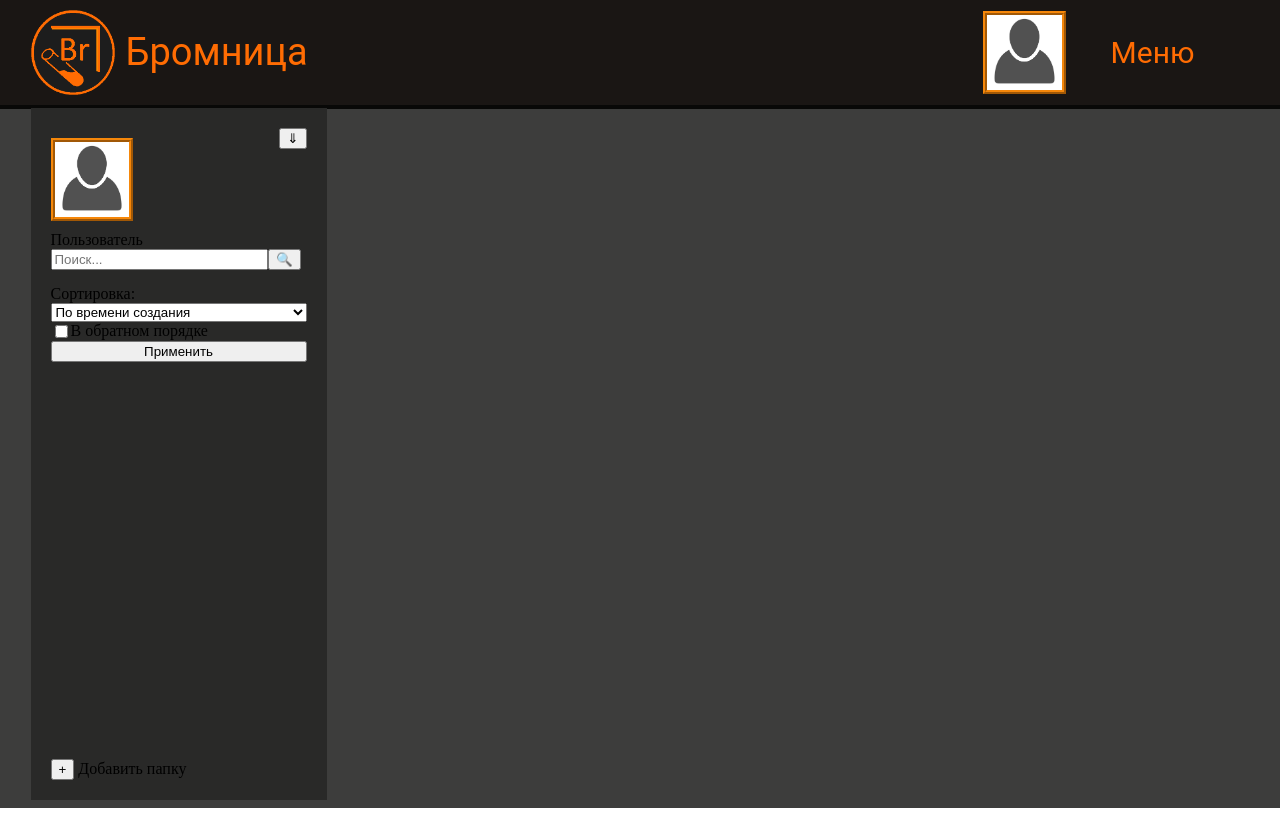
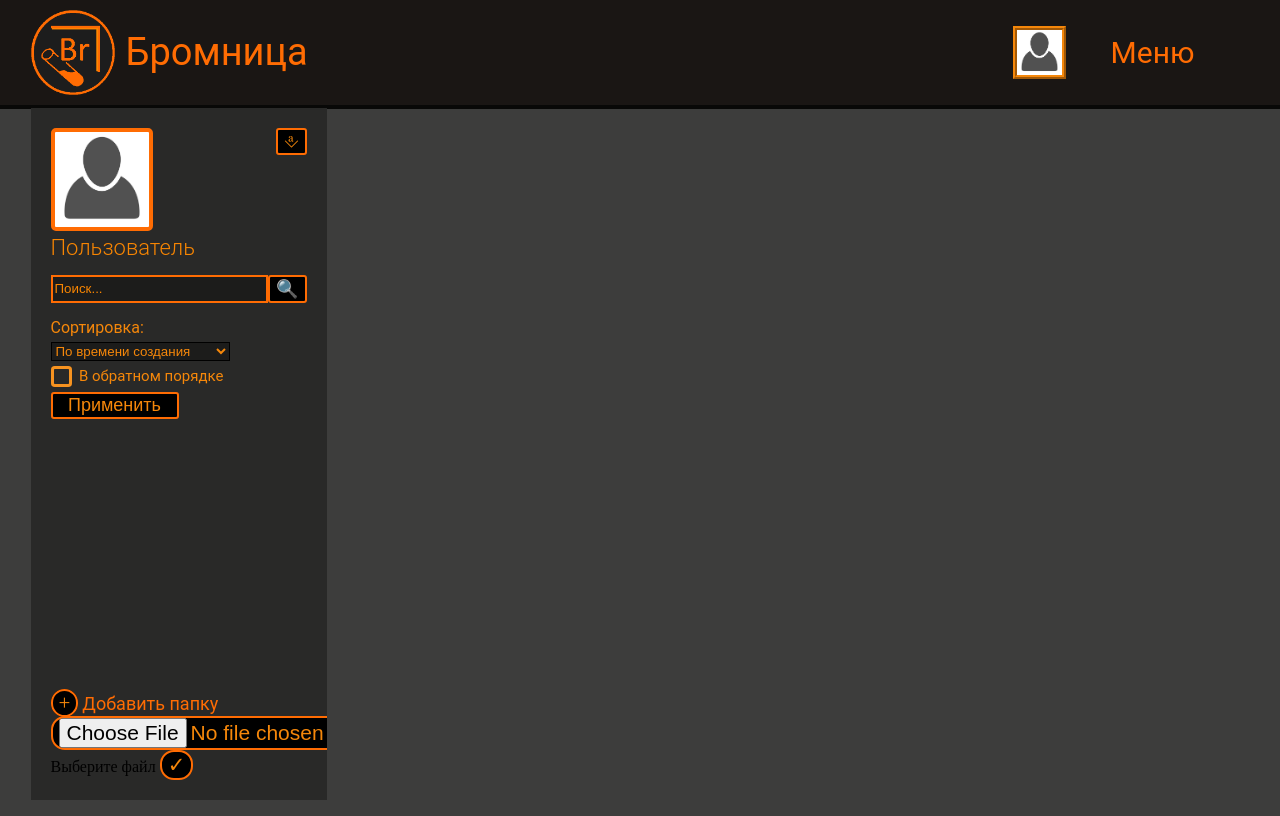
Before and after one commit to RostislavShishmarev/WEB_Bromnitsa, a Python web app: template templates/Account.html in a window 1280 px wide. Run offline with Jinja, Linux system fonts and the light colour scheme; the template is opened without the code that fills it, so the values that code supplies are empty.

Commit message:
Закончена главная страница, проработано левое меню пользов. страницы

```diff
--- a/static/css/Account.css
+++ b/static/css/Account.css
@@ -1,6 +1,7 @@
 body {
   margin-left: auto;
   margin-right: auto;
+  background-color: #3d3d3c;
 }
 
 .container {
@@ -10,6 +11,10 @@ body {
   margin-right: auto;
   padding-left: 0px;
   padding-right: 55px;
+}
+
+.Block1 {
+  margin-top: 108px;
 }
 
 .page {
@@ -33,21 +38,38 @@ body {
   display: flex;
   flex-direction: column;
   justify-content: space-between;
-  }
-
-.Block1 {
-  margin-top: 108px;
+  overflow: auto;
+  max-width: 300px;
 }
 
 .up-menu {
   display: flex;
   justify-content: space-between;
+  margin-bottom: 15px;
+}
+
+.main-user-photo {
+  background-image: url(../img/No_user.jpg);
+  background-size: cover;
+  width: 94.99px;
+  height: 94.99px;
+  border-width: 4px;
+  border-radius: 5px;
+  border-style: solid;
+  border-color: #ff6c03;
+  margin-bottom: 4px;
+}
+
+.username-text {
+  font-family: Roboto, sans-serif;
+  color: #f78502;
+  font-weight: 300;
+  font-size: 22px;
 }
 
 .search-block {
   display: flex;
   flex-direction: column;
-  overflow: auto;
 }
 
 .search-row {
@@ -60,18 +82,115 @@ body {
 .search-string {
   box-sizing: border-box;
   width: 17vw;
+  background-color: #1c1c1b;
+  border-color: #ff6c03;
+  border-style: solid;
+  color: #f7c202;
+}
+
+.search-string::placeholder {
+  color: #f78502;
 }
 
 .sort-placeholder {
   display: flex;
   flex-direction: column;
+  width: 14vw;
+  max-width: 260px;
+}
+
+.sort-caption {
+  font-family: Roboto, sans-serif;
+  color: #f5870a;
+  margin-bottom: 5px;
+}
+
+.sort-selector {
+  color: #f5870a;
+  background-color: #1c1c1b;
+  border-color: black;
+  margin-bottom: 5px;
 }
 
 .checkbox-placeholder {
   display: flex;
   justify-content: flex-start;
+  margin-bottom: 5px;
+}
+
+.check-text {
+  font-family: Roboto, sans-serif;
+  color: #f5870a;
+  font-size: 15px;
+}
+
+.sort-button {
+  width: 10vw;
+  max-width: 200px;
 }
 
 .none {
   display: none;
 }
+
+.user-button {
+  display: block;
+  font-size: 18px;
+  color: #f5870a;
+  background-color: black;
+  border-radius: 3px;
+  border-color: #ff6c03;
+  border-width: 2px;
+  border-style: double;
+  transition: all 0.2s ease-in;
+}
+
+.user-button:hover {
+  color: black;
+  background-color: #f5870a;
+}
+
+.add-button {
+  text-decoration: none;
+  font-size: 21px;
+  color: #f5870a;
+  background-color: black;
+  border-radius: 14px;
+  border-color: #ff6c03;
+  border-width: 2px;
+  border-style: double;
+  transition: all 0.2s ease-in;
+  padding-left: 6px;
+  padding-right: 6px;
+}
+
+.add-button:hover {
+  color: black;
+  background-color: #f5870a;
+}
+
+.add-text {
+  font-family: Roboto, sans-serif;
+  color: #ff6c03;
+  font-size: 18px;
+}
+
+@media screen and (max-width: 1000px) {
+  .sort-placeholder {
+    width: auto;
+  }
+
+  .sort-button {
+    width: auto;
+  }
+}
+
+@media screen and (max-width: 680px) {
+  .sort-placeholder {
+    width: auto;
+  }
+
+  .sort-button {
+    width: auto;
+  }
+}
--- a/static/css/Head_style.css
+++ b/static/css/Head_style.css
@@ -52,8 +52,8 @@
 .user-photo {
     background-image: url(../img/No_user.jpg);
     background-size: cover;
-    width: 74.99px;
-    height: 74.99px;
+    width: 44.99px;
+    height: 44.99px;
     margin-top: 10px;
     margin-bottom: 10px;
     border-color: #f5870a;
@@ -154,7 +154,7 @@ div ul {
   .menu-el {
     min-width: 24vh;
     border-width: 0.5vh;
-    margin-left: -4.5vh;
+    margin-left: -5.5vh;
   }
 
   .last-el {
@@ -178,3 +178,85 @@ div ul {
     display: none;
   }
 }
+
+body::-webkit-scrollbar, .left-menu::-webkit-scrollbar {
+  width: 12px;               /* ширина scrollbar */
+  height: 12px;
+}
+
+body::-webkit-scrollbar-corner, .left-menu::-webkit-scrollbar-corner {
+  background-color: #2b2b2b;
+}
+
+body::-webkit-scrollbar-track, .left-menu::-webkit-scrollbar-track {
+  background: #2b2b2b;        /* цвет дорожки */
+}
+
+body::-webkit-scrollbar-thumb, .left-menu::-webkit-scrollbar-thumb {
+  background-color: #f78502;    /* цвет плашки */
+  border-radius: 20px;       /* закругления плашки */
+  border: 3px solid black;  /* padding вокруг плашки */
+}
+
+.custom-checkbox {
+  position: absolute;
+  z-index: 1;
+  opacity: 0;
+  display: flex;
+}
+
+/* для элемента label, связанного с .custom-checkbox */
+.custom-checkbox+label {
+  display: inline-flex;
+  align-items: center;
+  user-select: none;
+}
+
+/* создание в label псевдоэлемента before со следующими стилями */
+.custom-checkbox+label::before {
+  content: '';
+  display: inline-block;
+  width: 1em;
+  height: 1em;
+  flex-shrink: 0;
+  flex-grow: 0;
+  border: 3px solid #f79320;
+  border-radius: 0.25em;
+  margin-right: 0.5em;
+  background-repeat: no-repeat;
+  background-position: center center;
+  background-size: 50% 50%;
+}
+
+/* стили при наведении курсора на checkbox */
+.custom-checkbox:not(:disabled):not(:checked)+label:hover::before {
+  border-color: #edd145;
+}
+
+/* стили для активного чекбокса (при нажатии на него) */
+.custom-checkbox:not(:disabled):active+label::before {
+  background-color: #edd145;
+  border-color: #edd145;
+}
+
+/* стили для чекбокса, находящегося в фокусе */
+.custom-checkbox:focus+label::before {
+  box-shadow: 0 0 0 0.2rem #f79b11ac;
+}
+
+/* стили для чекбокса, находящегося в фокусе и не находящегося в состоянии checked */
+.custom-checkbox:focus:not(:checked)+label::before {
+  border-color: #edd145;
+}
+
+/* стили для чекбокса, находящегося в состоянии checked */
+.custom-checkbox:checked+label::before {
+  border-color: #f7c202;
+  background-color: #f78502;
+  background-image: url(../img/check.png);
+}
+
+/* стили для чекбокса, находящегося в состоянии disabled */
+.custom-checkbox:disabled+label::before {
+  background-color: #e9ecef;
+}
--- a/templates/Account.html
+++ b/templates/Account.html
@@ -43,13 +43,13 @@
           <div class="menu-container">
             <div class="up-menu">
               <div class="user-block-on-menu">
-                <div class="user-photo"></div>
+                <div class="main-user-photo"></div>
                 <div class="username-text">Пользователь</div>
               </div>
               <div class="paste-block">
                 <form method="POST">
-                  <input name="paste" class="none"/>
-                  <input type="submit" value="⇓" class="paste-button"/>
+                  <input name="paste" class="none" />
+                  <input type="submit" value="⎀" class="user-button" />
                 </form>
               </div>
             </div>
@@ -62,30 +62,41 @@
                     class="search-string"
                     size="1"
                   />
-                  <input type="submit" value="🔍" class="search-button" />
+                  <input type="submit" value="🔍" class="user-button" />
                 </div>
               </form>
               <form method="POST">
                 <div class="sort-placeholder">
-                  <label class="caption1">Сортировка:</label>
+                  <label class="sort-caption">Сортировка:</label>
                   <select class="sort-selector">
                     <option class="sort-option">По времени создания</option>
                     <option class="sort-option">По названию</option>
                   </select>
                   <div class="checkbox-placeholder">
-                    <input type="checkbox" class="reverse-check" />
+                    <input type="checkbox" class="custom-checkbox" />
                     <label class="check-text">В обратном порядке</label>
                   </div>
-                  <input type="submit" value="Применить" />
+                  <input
+                    type="submit"
+                    value="Применить"
+                    class="user-button sort-button"
+                  />
                 </div>
               </form>
             </div>
           </div>
           <div class="menu-container">
             <div class="add-block">
-              <button class="add-button">+</button>
-              <label class="caption1">Добавить папку</label>
+              <a class="add-button" href="/add_dir">+</a>
+              <label class="add-text">Добавить папку</label>
             </div>
+            <form method="POST">
+              <div class="add-block">
+                <input id="add-user-file" type="file" class="add-button" value="+"/>
+                <label for="ad-user-file">Выберите файл</label>
+                <input type="submit" class="add-button" value="✓" />
+              </div>
+            </form>
           </div>
         </div>
         <div class="dirs-placeholder Block1">
```
Also changed, not shown: static/img/check.png (added). Lines whose indentation alone changed are shown as unchanged.
